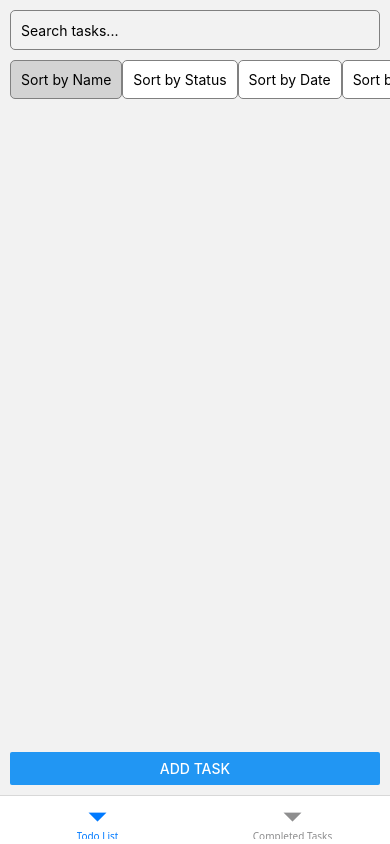
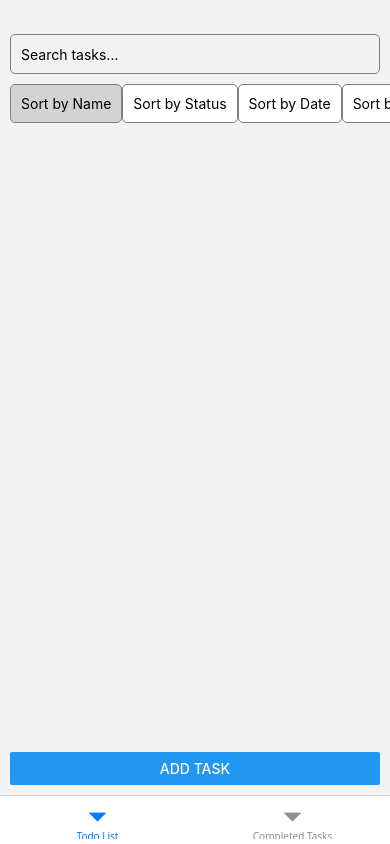
Before and after one commit to MatheusESMelo/TodoApp, a React Native app: screen /Main in a window 390 px wide. Built offline with nearby package versions, Linux system fonts and the light colour scheme.

Commit message:
Adjusting top padding after removing the screen header.

```diff
--- a/src/screens/CompletedTasksScreen.tsx
+++ b/src/screens/CompletedTasksScreen.tsx
@@ -1,5 +1,5 @@
 import React, { useState, useEffect } from "react";
-import { View, FlatList, StyleSheet } from "react-native";
+import { View, FlatList, StyleSheet, SafeAreaView } from "react-native";
 import { useIsFocused } from "@react-navigation/native";
 import AsyncStorage from "@react-native-async-storage/async-storage";
 import TodoItem from "../components/TodoItem";
@@ -57,6 +57,7 @@ const CompletedTasksScreen: React.FC = () => {
   };
 
   return (
+    <SafeAreaView style={styles.containerSafeAreaView}>
       <View style={styles.container}>
         <FlatList
           data={completedTasks}
@@ -73,10 +74,15 @@ const CompletedTasksScreen: React.FC = () => {
           )}
         />
       </View>
+    </SafeAreaView>
   );
 };
 
 const styles = StyleSheet.create({
+  containerSafeAreaView: {
+    flex: 1,
+    paddingTop: 24,
+  },
   container: {
     flex: 1,
     padding: 10,
--- a/src/screens/TodoListScreen.tsx
+++ b/src/screens/TodoListScreen.tsx
@@ -7,6 +7,7 @@ import {
   TextInput,
   Text,
   TouchableOpacity,
+  SafeAreaView,
 } from "react-native";
 import AsyncStorage from "@react-native-async-storage/async-storage";
 import AddTaskModal from "../components/AddTaskModal";
@@ -140,6 +141,7 @@ const TodoListScreen: React.FC = () => {
   };
 
   return (
+    <SafeAreaView style={styles.containerSafeAreaView}>
       <View style={styles.container}>
         <TextInput
           style={styles.searchInput}
@@ -208,10 +210,15 @@ const TodoListScreen: React.FC = () => {
           onClose={() => setModalVisible(false)}
         />
       </View>
+    </SafeAreaView>
   );
 };
 
 const styles = StyleSheet.create({
+  containerSafeAreaView: {
+    flex: 1,
+    paddingTop: 24,
+  },
   container: {
     flex: 1,
     padding: 10,
```
Lines whose indentation alone changed are shown as unchanged.
